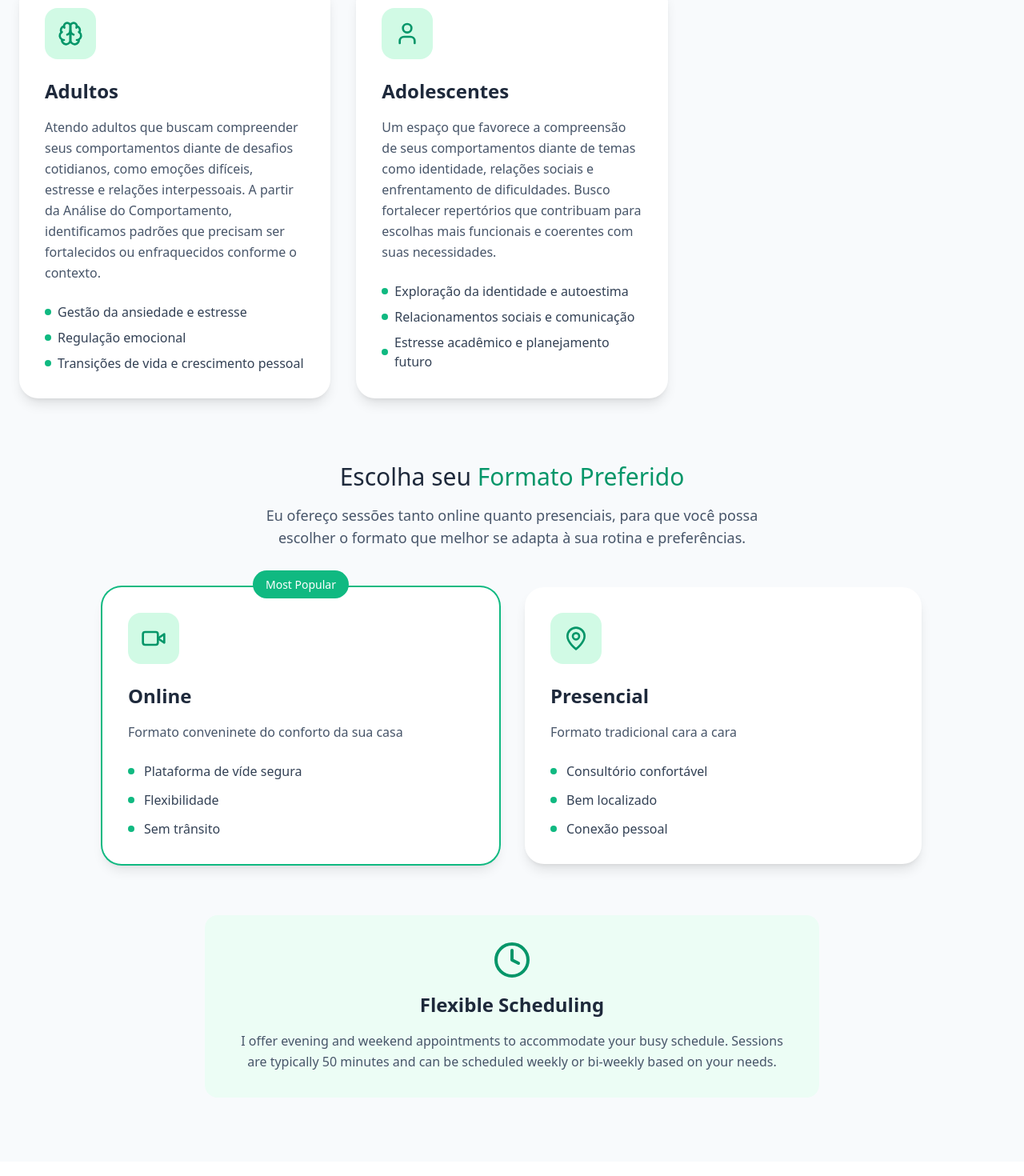
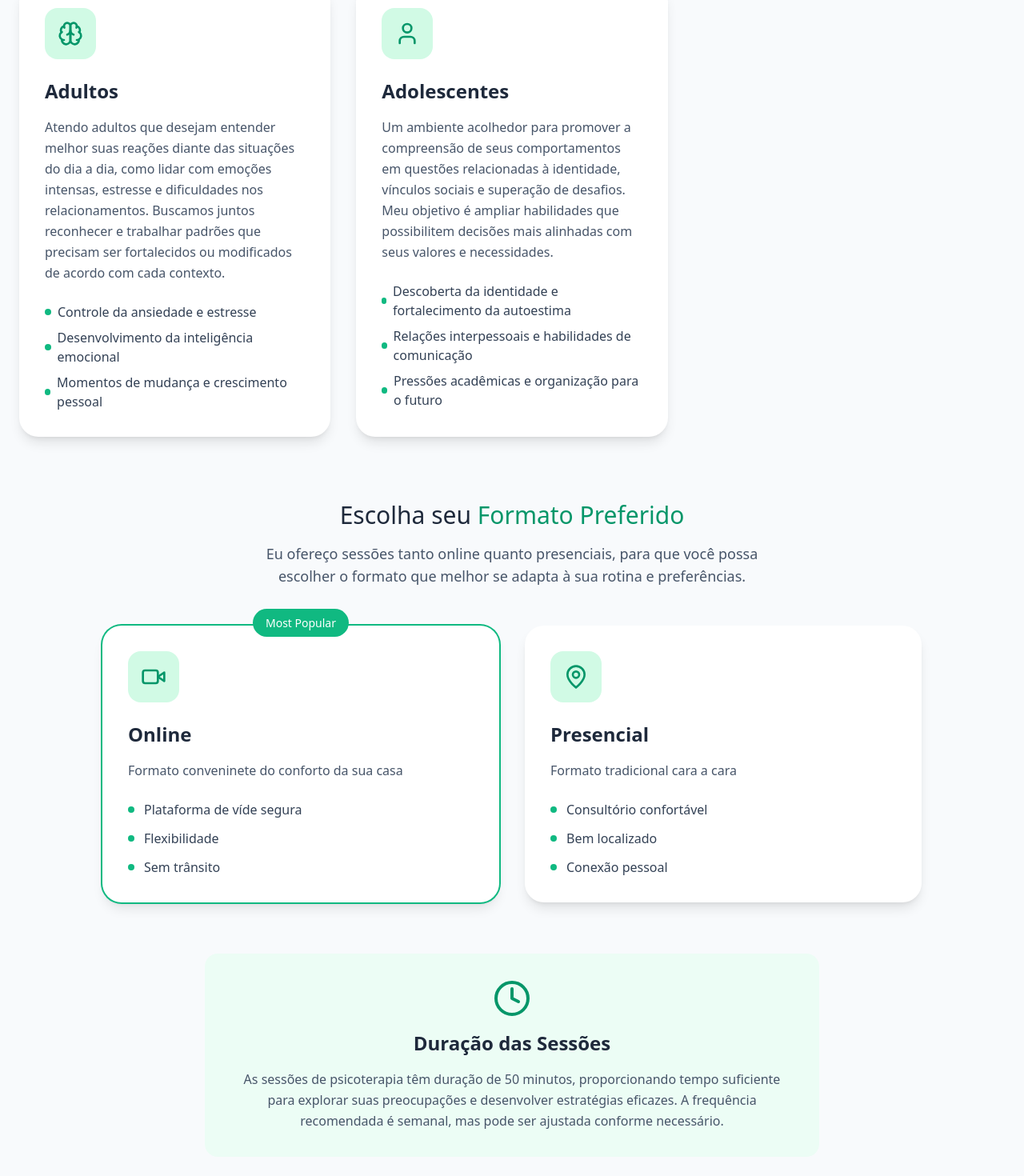
Before and after one commit to dvdbennet/psicologa-laura-porto-vite, a React (Vite) app: page / in a window 1280 px wide. Shown: the part 2192-3662 px from the top of the page at 80% size. Built offline with nearby package versions, Linux system fonts and the light colour scheme.

Commit message:
Traduzindo

```diff
--- a/src/components/Services.tsx
+++ b/src/components/Services.tsx
@@ -6,14 +6,14 @@ const services = [
   {
     icon: Brain,
     title: 'Adultos',
-    description: 'Atendo adultos que buscam compreender seus comportamentos diante de desafios cotidianos, como emoções difíceis, estresse e relações interpessoais. A partir da Análise do Comportamento, identificamos padrões que precisam ser fortalecidos ou enfraquecidos conforme o contexto.',
-    features: ['Gestão da ansiedade e estresse', 'Regulação emocional', 'Transições de vida e crescimento pessoal']
+    description: 'Atendo adultos que desejam entender melhor suas reações diante das situações do dia a dia, como lidar com emoções intensas, estresse e dificuldades nos relacionamentos. Buscamos juntos reconhecer e trabalhar padrões que precisam ser fortalecidos ou modificados de acordo com cada contexto.',
+    features: ['Controle da ansiedade e estresse', 'Desenvolvimento da inteligência emocional', 'Momentos de mudança e crescimento pessoal']
   },
   {
     icon: User,
     title: 'Adolescentes',
-    description: 'Um espaço que favorece a compreensão de seus comportamentos diante de temas como identidade, relações sociais e enfrentamento de dificuldades. Busco fortalecer repertórios que contribuam para escolhas mais funcionais e coerentes com suas necessidades.',
-    features: ['Exploração da identidade e autoestima', 'Relacionamentos sociais e comunicação', 'Estresse acadêmico e planejamento futuro']
+    description: 'Um ambiente acolhedor para promover a compreensão de seus comportamentos em questões relacionadas à identidade, vínculos sociais e superação de desafios. Meu objetivo é ampliar habilidades que possibilitem decisões mais alinhadas com seus valores e necessidades.',
+    features: ['Descoberta da identidade e fortalecimento da autoestima', 'Relações interpessoais e habilidades de comunicação', 'Pressões acadêmicas e organização para o futuro']
   },
 
 ];
@@ -157,12 +157,11 @@ const Services = () => {
           <div className="bg-emerald-50 rounded-2xl p-8 max-w-3xl mx-auto">
             <Clock className="text-emerald-600 mx-auto mb-4" size={48} />
             <h3 className="text-2xl font-semibold text-slate-800 mb-4">
-              Flexible Scheduling
+              Duração das Sessões
             </h3>
             <p className="text-slate-600 leading-relaxed">
-              I offer evening and weekend appointments to accommodate your busy schedule.
-              Sessions are typically 50 minutes and can be scheduled weekly or bi-weekly
-              based on your needs.
+              As sessões de psicoterapia têm duração de 50 minutos, proporcionando tempo suficiente para explorar suas preocupações e desenvolver estratégias eficazes.
+              A frequência recomendada é semanal, mas pode ser ajustada conforme necessário.
             </p>
           </div>
         </motion.div>
```
